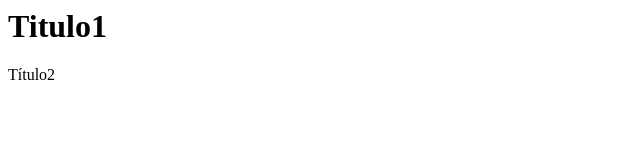
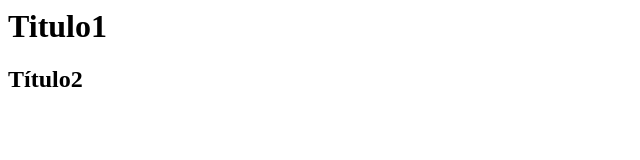
Before and after one commit to som1712/curso, a plain HTML site: page index.html in a window 1280 px wide. Shown: the full height of the page, 0-640 px from the left. Drawn offline with Linux system fonts and the light colour scheme.

Commit message:
adicionado HEAD

```diff
--- a/index.html
+++ b/index.html
@@ -1,6 +1,12 @@
 <html>
+<head>
+	<title> Curso de GIT</title>
+</head>
+
 <body>
 	<h1>Titulo1</h1>
-	<hw>Título2</h2>
+
+	<h2>Título2</h2>
+
 </body>
 </html>
```
